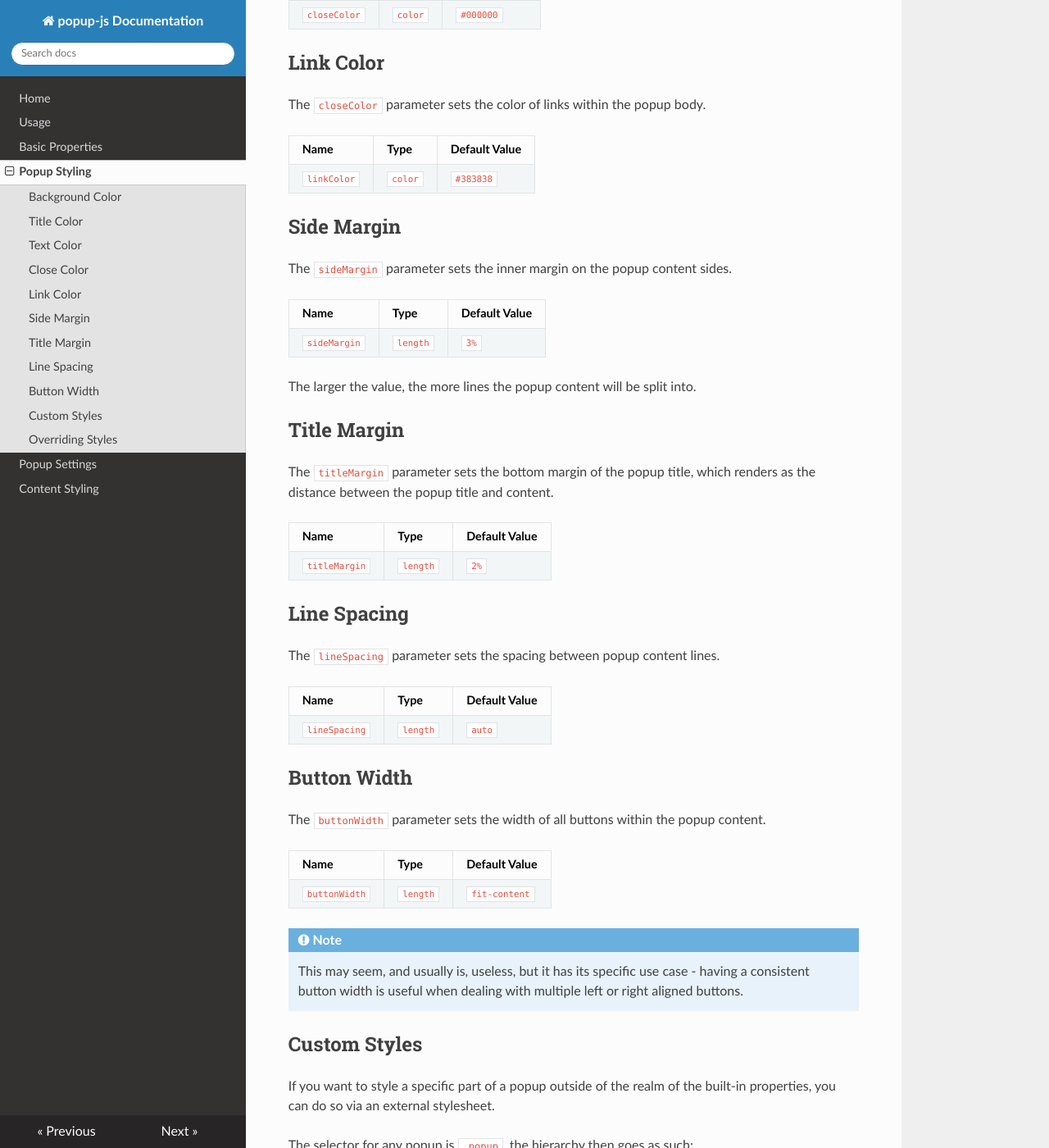
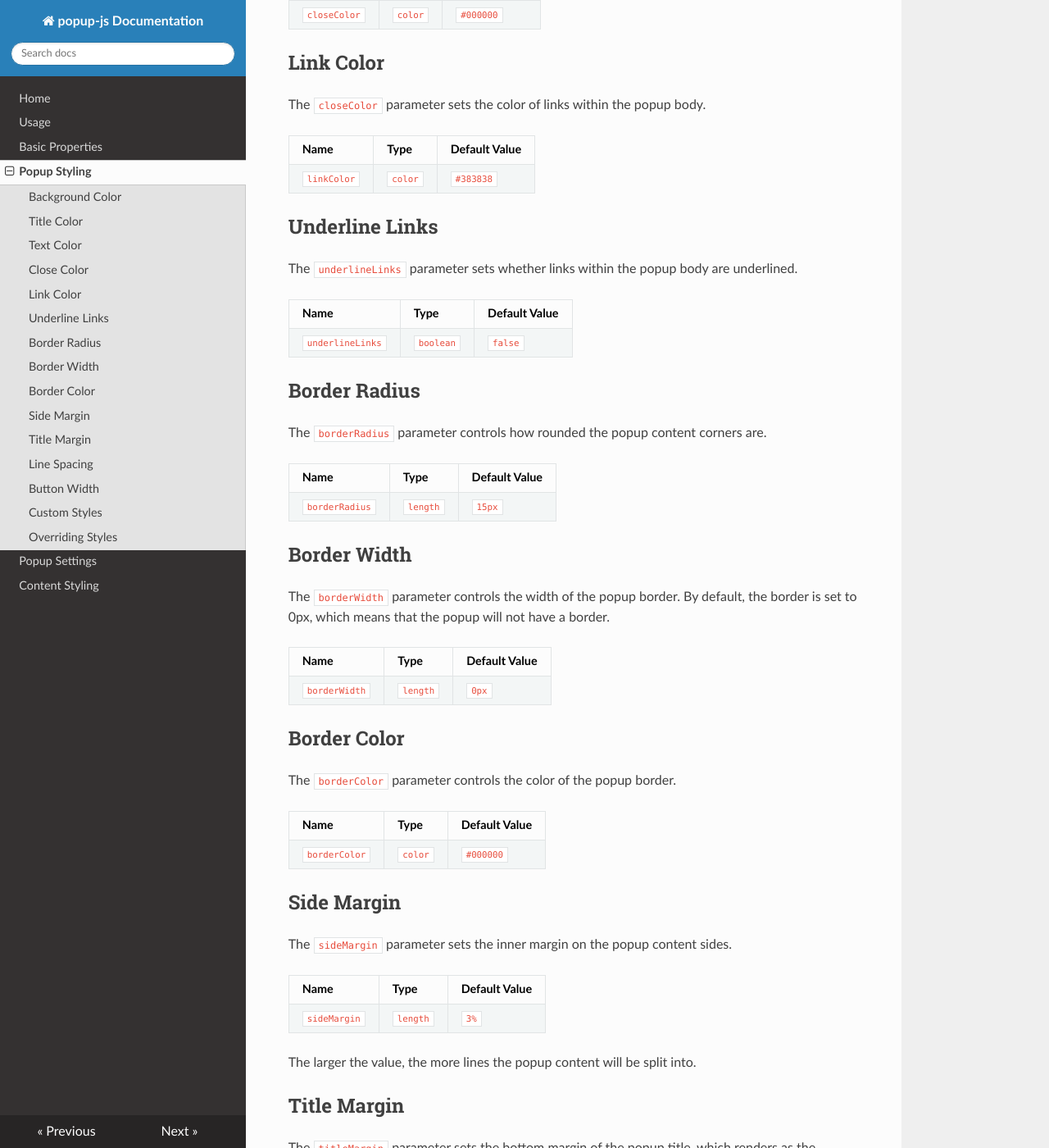
Before and after one commit to SimonDMC/popup-docs, an MkDocs documentation site: the page built from docs/popup-styling.md, in a window 1280 px wide and 1400 px high, scrolled down 948 px. Shown: the whole window at 82% size. Built offline with MkDocs 1.6.1, drawn with Linux system fonts in a browser that asks for light colours; nearby versions of some CDN libraries.

Commit message:
Update docs to contain additions in 1.3.0

````diff
--- a/docs/popup-styling.md
+++ b/docs/popup-styling.md
@@ -1,82 +1,116 @@
-Popup Styling
-=============
+# Popup Styling
 
 This section covers the concepts of popup styling.
 
-Background Color
-----------------
+## Background Color
+
 The `backgroundColor` parameter sets the (background) color of the popup.
 
 | Name              | Type    | Default Value |
-|-------------------|---------|---------------|
+| ----------------- | ------- | ------------- |
 | `backgroundColor` | `color` | `#ffffff`     |
 
-Title Color
------------
+## Title Color
+
 The `titleColor` parameter sets the color of the popup title.
 
 | Name         | Type    | Default Value |
-|--------------|---------|---------------|
+| ------------ | ------- | ------------- |
 | `titleColor` | `color` | `#000000`     |
 
-Text Color
-----------
+## Text Color
+
 The `textColor` parameter sets the color of the popup content text.
 
 | Name        | Type    | Default Value |
-|-------------|---------|---------------|
+| ----------- | ------- | ------------- |
 | `textColor` | `color` | `#000000`     |
 
-Close Color
------------
+## Close Color
+
 The `closeColor` parameter sets the color of the popup close button.
 
 | Name         | Type    | Default Value |
-|--------------|---------|---------------|
+| ------------ | ------- | ------------- |
 | `closeColor` | `color` | `#000000`     |
 
-Link Color
-----------
+## Link Color
+
 The `closeColor` parameter sets the color of links within the popup body.
 
 | Name        | Type    | Default Value |
-|-------------|---------|---------------|
+| ----------- | ------- | ------------- |
 | `linkColor` | `color` | `#383838`     |
 
-Side Margin
------------
+## Underline Links
+
+The `underlineLinks` parameter sets whether links within the popup body are underlined.
+
+| Name             | Type      | Default Value |
+| ---------------- | --------- | ------------- |
+| `underlineLinks` | `boolean` | `false`       |
+
+## Border Radius
+
+The `borderRadius` parameter controls how rounded the popup content
+corners are.
+
+| Name           | Type     | Default Value |
+| -------------- | -------- | ------------- |
+| `borderRadius` | `length` | `15px`        |
+
+## Border Width
+
+The `borderWidth` parameter controls the width of the popup border.
+By default, the border is set to 0px, which means that the popup will
+not have a border.
+
+| Name          | Type     | Default Value |
+| ------------- | -------- | ------------- |
+| `borderWidth` | `length` | `0px`         |
+
+## Border Color
+
+The `borderColor` parameter controls the color of the popup border.
+
+| Name          | Type    | Default Value |
+| ------------- | ------- | ------------- |
+| `borderColor` | `color` | `#000000`     |
+
+## Side Margin
+
 The `sideMargin` parameter sets the inner margin on the popup content sides.
 
 | Name         | Type     | Default Value |
-|--------------|----------|---------------|
+| ------------ | -------- | ------------- |
 | `sideMargin` | `length` | `3%`          |
 
 The larger the value, the more lines the popup content will be split into.
 
-Title Margin
-------------
+## Title Margin
+
 The `titleMargin` parameter sets the bottom margin of the popup title, which
 renders as the distance between the popup title and content.
 
 | Name          | Type     | Default Value |
-|---------------|----------|---------------|
+| ------------- | -------- | ------------- |
 | `titleMargin` | `length` | `2%`          |
 
-Line Spacing
-------------
+## Line Spacing
+
 The `lineSpacing` parameter sets the spacing between popup content lines.
 
 | Name          | Type     | Default Value |
-|---------------|----------|---------------|
+| ------------- | -------- | ------------- |
 | `lineSpacing` | `length` | `auto`        |
 
-Button Width
-------------
+## Button Width
+
 The `buttonWidth` parameter sets the width of all buttons within the popup
 content.
 
 | Name          | Type     | Default Value |
-|---------------|----------|---------------|
+| ------------- | -------- | ------------- |
 | `buttonWidth` | `length` | `fit-content` |
 
 !!! note
@@ -85,8 +119,7 @@ content.
     having a consistent button width is useful when dealing with multiple left
     or right aligned buttons.
 
-Custom Styles
--------------
+## Custom Styles
 
 If you want to style a specific part of a popup outside of the realm
 of the built-in properties, you can do so via an external stylesheet.
@@ -110,7 +143,8 @@ For example, if you wanted to make the header text bold, you could
 define the following CSS rule in a stylesheet.
 
 ```css
-/* optional .popup */ .popup-header {
+/* optional .popup */
+.popup-header {
     font-weight: bold;
 }
 ```
@@ -125,8 +159,7 @@ with an ID of `instructions` would look like such:
 }
 ```
 
-Overriding Styles
------------------
+## Overriding Styles
 
 You can also override pre-defined popup styles using the CSS `!important` tag.
 For example, changing the font family for all popups would be done using
@@ -134,7 +167,7 @@ the following CSS code snippet.
 
 ```css
 .popup {
-    font-family: 'Verdana', sans-serif !important;
+    font-family: "Verdana", sans-serif !important;
 }
 ```
 
````
Also changed, not shown: docs/basic-properties.md (+22 -32 lines), docs/usage.md (+32 -17 lines).
